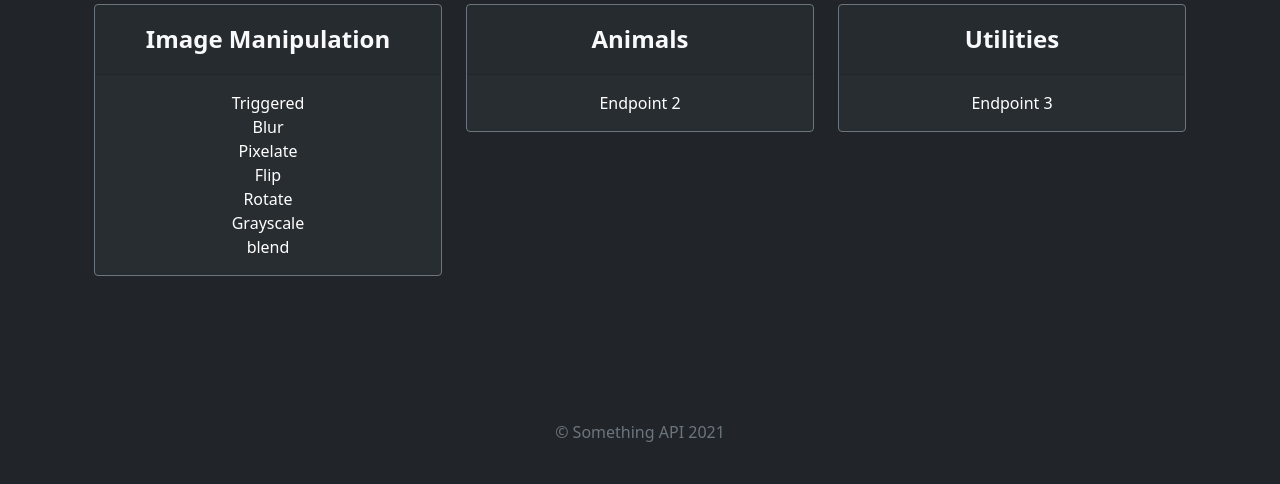
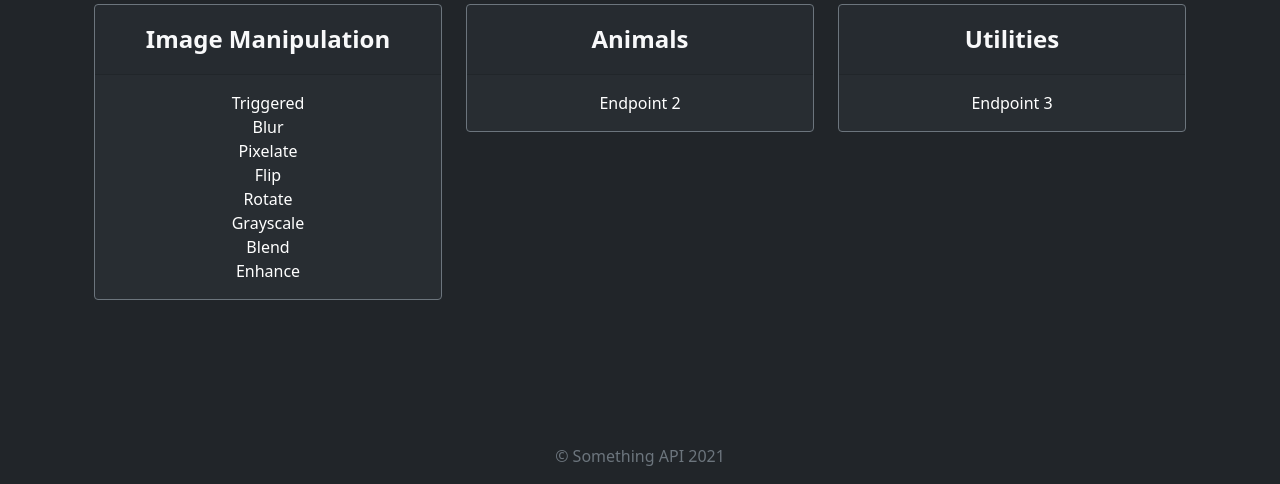
Before and after one commit to hyssedev/something-api, a Django app: page / in a window 1280 px wide. Shown: the part 1758-2242 px from the top of the page. Before the commit the page ends 2200 px from the top, so only its background shows below. Run offline with Django 3.2, Linux system fonts and the light colour scheme.

Commit message:
added enhance endpoint

```diff
--- a/api/templates/dashboard.html
+++ b/api/templates/dashboard.html
@@ -43,6 +43,10 @@
                     <td class="text-white">blend</td>
                     <td class="text-white">{{blend}}</td>
                 </tr>
+                <tr>
+                    <td class="text-white">enhance</td>
+                    <td class="text-white">{{enhance}}</td>
+                </tr>
             </tbody>
         </table>
     </div>
--- a/api/templates/index.html
+++ b/api/templates/index.html
@@ -194,7 +194,7 @@
             </div>
           </div>
           <br>
-          <a class="text-decoration-none text-white" data-bs-toggle="collapse" href="#blend" role="button" aria-expanded="false" aria-controls="blend">blend</a>
+          <a class="text-decoration-none text-white" data-bs-toggle="collapse" href="#blend" role="button" aria-expanded="false" aria-controls="blend">Blend</a>
           <div class="collapse" id="blend">
             <div class="card card-body bg-dark">
               <p class="fw-bold">Returns a blended version of the pictures you sent as a query.<br>Method: GET<br>Queries:
@@ -204,6 +204,20 @@
               </ul>
               </p>
               <a href="{% url 'blend' %}">Link</a>
+            </div>
+          </div>
+          <br>
+          <a class="text-decoration-none text-white" data-bs-toggle="collapse" href="#enhance" role="button" aria-expanded="false" aria-controls="enhance">Enhance</a>
+          <div class="collapse" id="enhance">
+            <div class="card card-body bg-dark">
+              <p class="fw-bold">Returns an enhanced version of the pictures you sent as a query.<br>Method: GET<br>Queries:
+              <ul>
+                <li>image - required</li>
+                <li>type - required (contrast/color/brightness/sharpness)</li>
+                <li>value - required</li>
+              </ul>
+              </p>
+              <a href="{% url 'enhance' %}">Link</a>
             </div>
           </div>
 
--- a/api/usage.py
+++ b/api/usage.py
@@ -10,6 +10,7 @@ usage = {
     "rotate": 0,
     "grayscale": 0,
     "blend": 0,
+    "enhance": 0,
 }
 
 # misc for uptime
--- a/api/views.py
+++ b/api/views.py
@@ -11,7 +11,7 @@ from rest_framework.permissions import IsAuthenticated
 from rest_framework.response import Response
 from django.http import HttpResponse
 import requests, os
-from PIL import Image, ImageFilter
+from PIL import Image, ImageFilter, ImageEnhance
 from django.http import FileResponse
 from rest_framework.views import APIView
 from rest_framework import status
@@ -50,6 +50,7 @@ def dashboard(request):
         "rotate": usage['rotate'],
         "grayscale": usage['grayscale'],
         "blend": usage['blend'],
+        "enhance": usage['enhance'],
 
         "total": total,
         "average": round(total/minutes_uptime, 1),
@@ -382,3 +383,46 @@ class Blend(generics.ListCreateAPIView):
     def post(self, request):
         # not allowing methods other than GET
         return JsonResponse({"detail":"Method \"POST\" not allowed."}, status=status.HTTP_405_METHOD_NOT_ALLOWED)
+
+class Enhance(generics.ListCreateAPIView):
+    authentication_classes = [TokenAuthentication]
+    permission_classes = [IsAuthenticated]
+    renderer_classes = [JSONRenderer]
+
+    def get(self, request):
+        try:
+            # checking if the image query is supplied
+            if 'image' not in request.GET: return JsonResponse({"detail":"missing image query."}, status=status.HTTP_400_BAD_REQUEST)
+            elif 'type' not in request.GET: return JsonResponse({"detail":"missing type query."}, status=status.HTTP_400_BAD_REQUEST)
+            elif 'value' not in request.GET: return JsonResponse({"detail":"missing value query."}, status=status.HTTP_400_BAD_REQUEST)
+            url = request.GET.get("image")
+            try: value = float(request.GET.get("value"))
+            except: return JsonResponse({"detail":"value query of incorrect type."}, status=status.HTTP_400_BAD_REQUEST)
+
+            # checking content type
+            if check_content_type(url) not in accepted_content_types: return JsonResponse({"detail":"invalid image content type."}, status=status.HTTP_400_BAD_REQUEST)
+
+            # doing all the stuff
+            with Image.open(requests.get(url, stream=True).raw) as image:
+                filename = generate_name()
+                image = image.resize((255, 255))
+                enhance_type = request.GET.get("type")
+                if enhance_type == 'contrast': image = ImageEnhance.Contrast(image).enhance(value)
+                elif enhance_type == 'color': image = ImageEnhance.Color(image).enhance(value)
+                elif enhance_type == 'brightness': image = ImageEnhance.Brightness(image).enhance(value)
+                elif enhance_type == 'sharpness': image = ImageEnhance.Sharpness(image).enhance(value)
+                else: return JsonResponse({"detail":"invalid type query."}, status=status.HTTP_400_BAD_REQUEST)
+                image.save(f'files/{filename}.png', quality=95)
+
+            usage['enhance'] += 1
+            return FileResponse(open(f'files/{filename}.png', 'rb'))
+        finally:
+            # deleting the created file after sending it
+            try:
+                os.remove(f"files/{filename}.png")
+            except:
+                pass
+
+    def post(self, request):
+        # not allowing methods other than GET
+        return JsonResponse({"detail":"Method \"POST\" not allowed."}, status=status.HTTP_405_METHOD_NOT_ALLOWED)
--- a/something_api/urls.py
+++ b/something_api/urls.py
@@ -37,4 +37,5 @@ urlpatterns = [
     path('image-manipulation/rotate', views.Rotate.as_view(), name='rotate'),
     path('image-manipulation/grayscale', views.Grayscale.as_view(), name='grayscale'),
     path('image-manipulation/blend', views.Blend.as_view(), name='blend'),
+    path('image-manipulation/enhance', views.Enhance.as_view(), name='enhance'),
 ]
```
